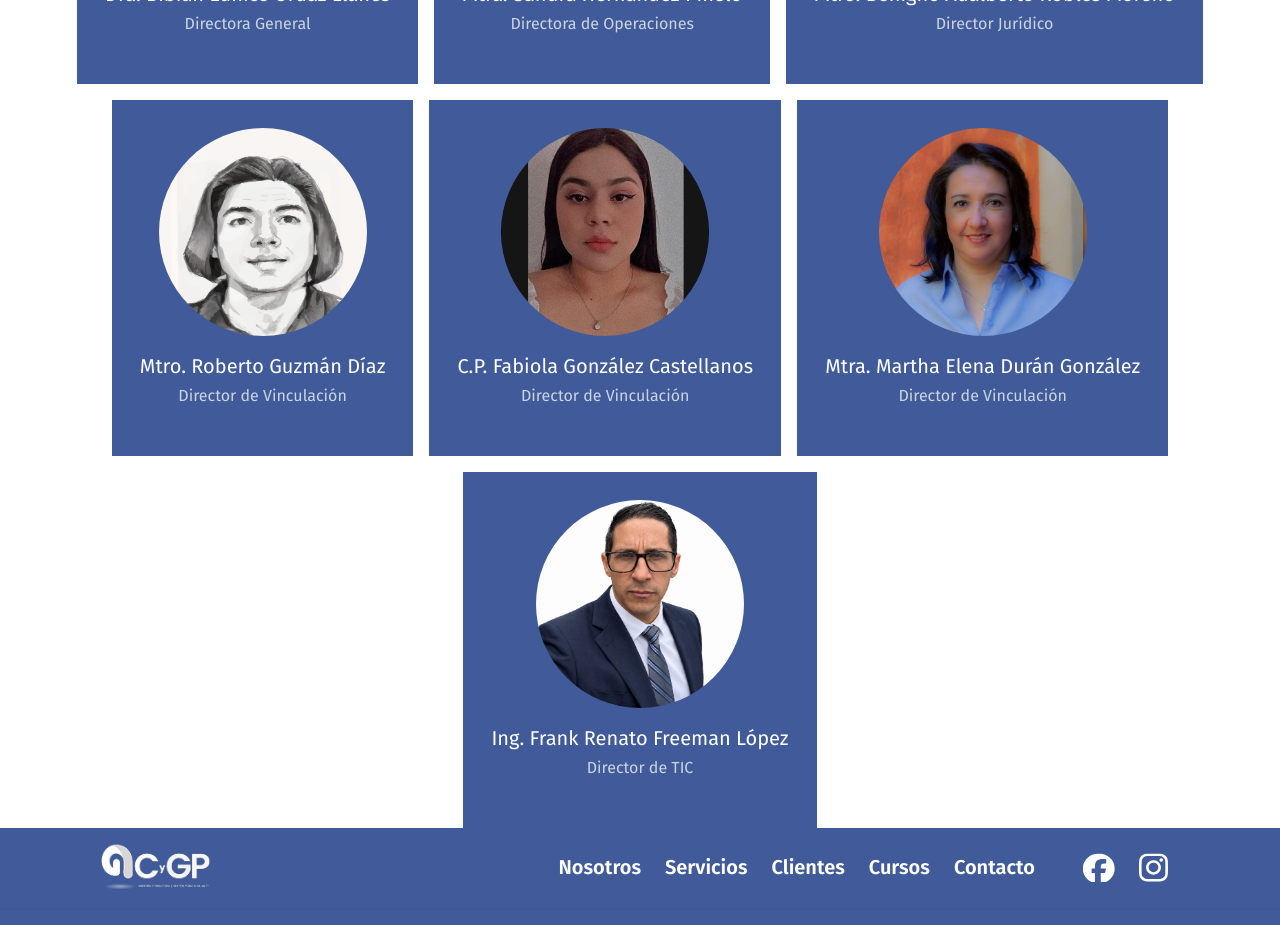
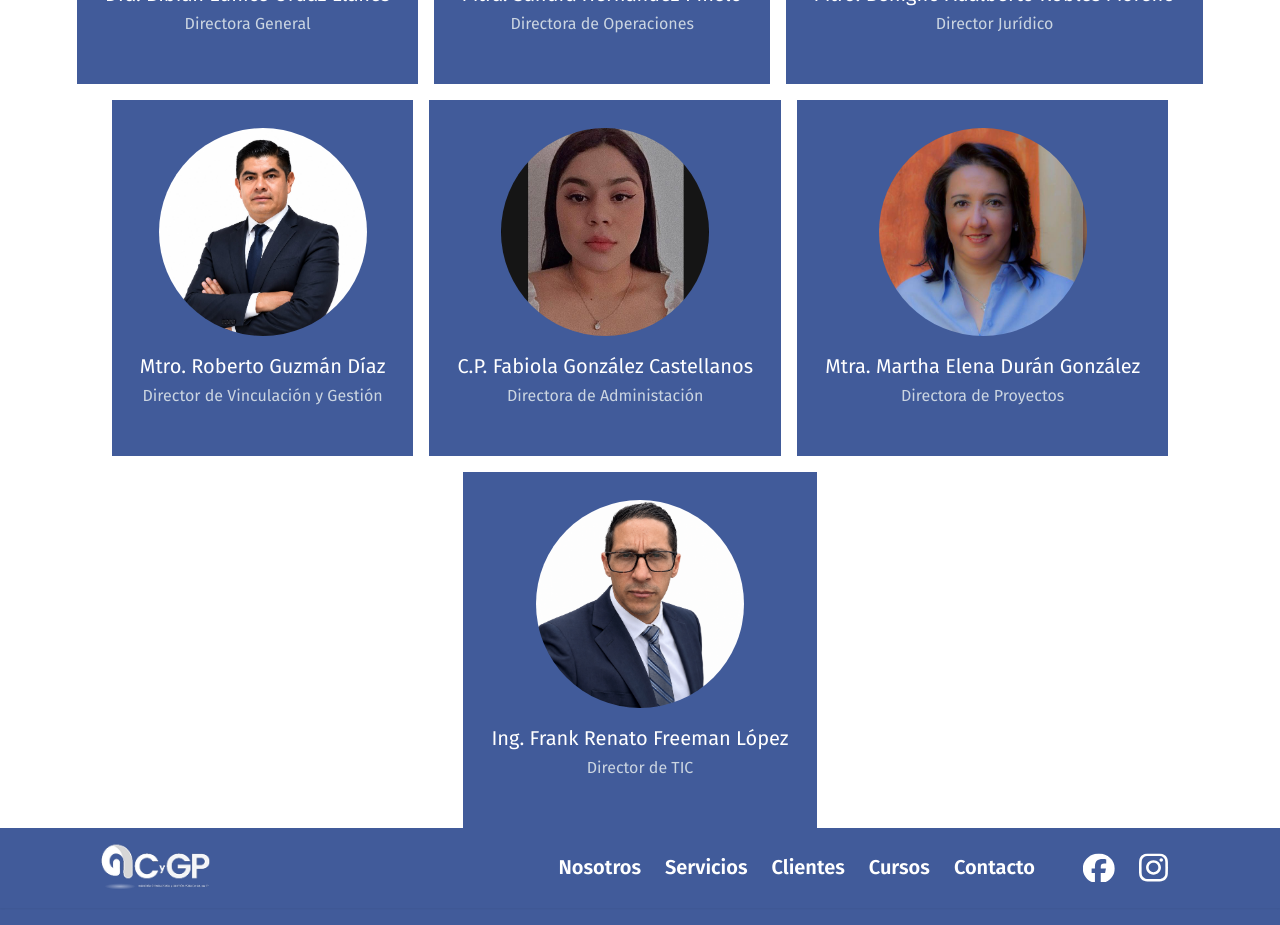
Before and after one commit to figuitiko/acygp, a Next.js app: page /about in a window 1280 px wide. Shown: the part 3180-4105 px from the top of the page. Built offline with nearby package versions, Linux system fonts and the light colour scheme.

Commit message:
feat: update team member image and roles for Roberto and Fabiola

```diff
--- a/src/app/about/constants.ts
+++ b/src/app/about/constants.ts
@@ -21,20 +21,20 @@ export const workersData: WorkerBoxProps[] = [
   },
   {
     workerName: "Mtro. Roberto Guzmán Díaz",
-    workerImgSrc: "/images/about/placeholder.webp",
-    workerRole: "Director de Vinculación",
+    workerImgSrc: "/images/team/robert.jpeg",
+    workerRole: "Director de Vinculación y Gestión",
     workerDescription: "",
   },
   {
     workerName: "C.P. Fabiola González Castellanos",
     workerImgSrc: "/images/team/fabi.jpeg",
-    workerRole: "Director de Vinculación",
+    workerRole: "Directora de Administación",
     workerDescription: "",
   },
   {
     workerName: "Mtra. Martha Elena Durán González",
     workerImgSrc: "/images/team/martha.jpeg",
-    workerRole: "Director de Vinculación",
+    workerRole: "Directora de Proyectos",
     workerDescription: "",
   },
   {
```
Also changed, not shown: public/images/team/robert.jpeg (added).
